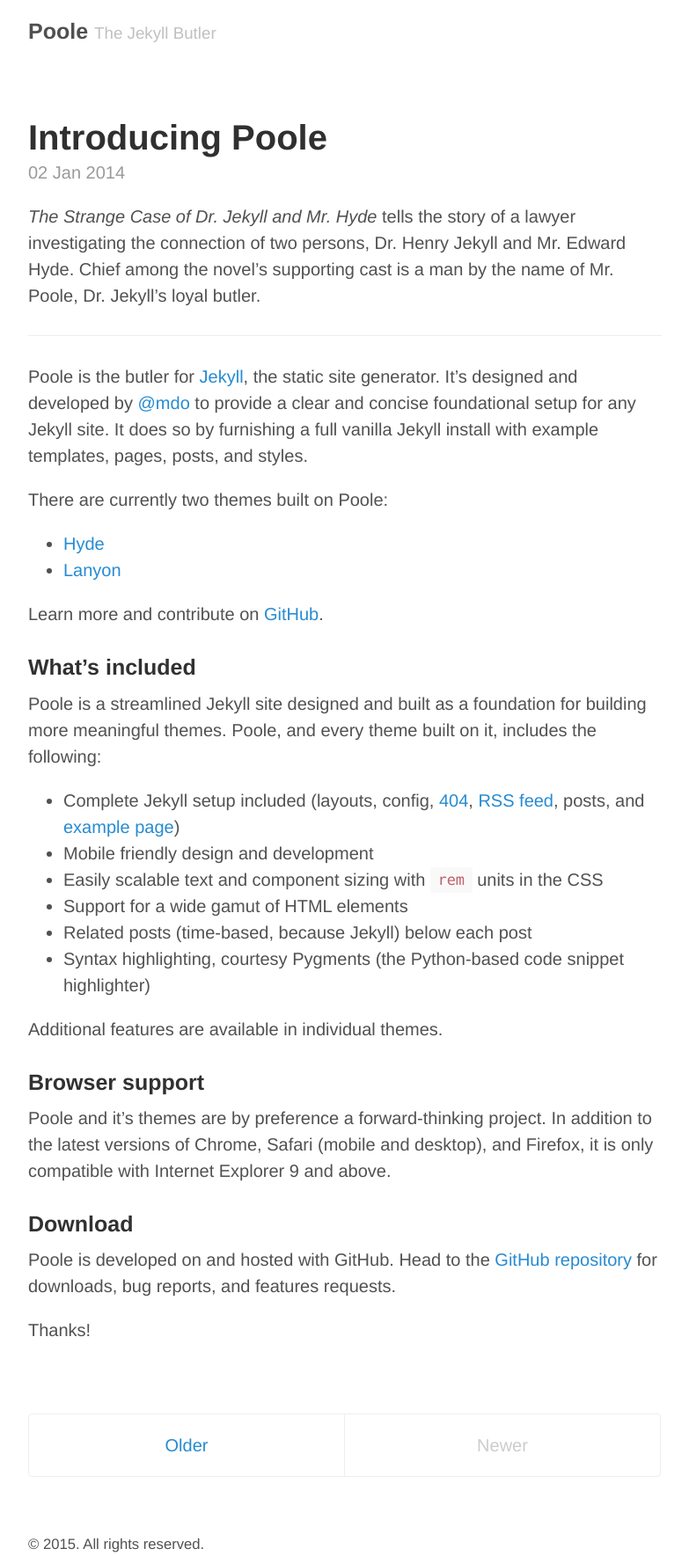
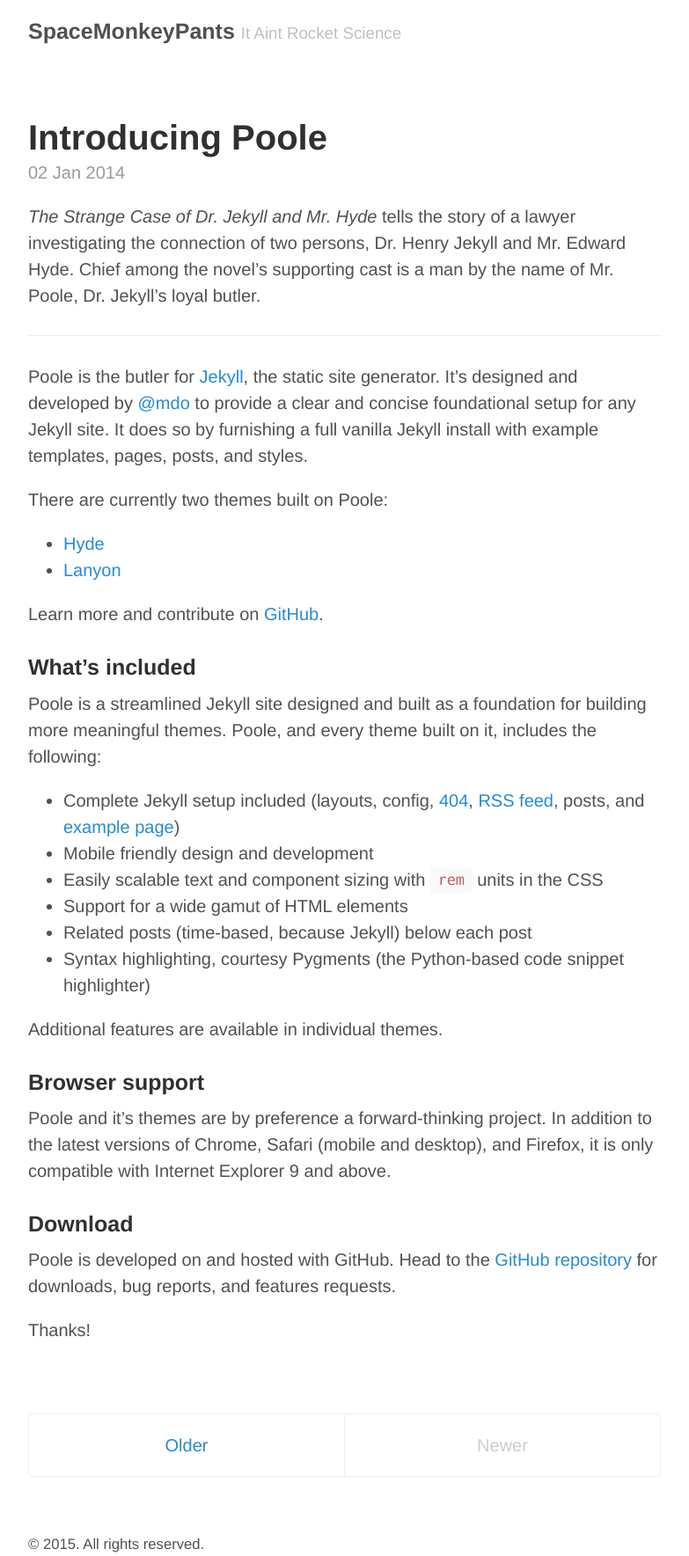
Before and after one commit to spacemonkeypants/spacemonkeypants.github.io, a Jekyll site: the page built from index.html, in a window 1280 px wide. Shown: the whole page at 88% size, without its empty margins (248-1031 px from the left). Built offline with Jekyll 4.4.1, drawn with Linux system fonts in a browser that asks for light colours; the list of posts is cut into pages by our own code.

Commit message:
update config

```diff
--- a/_config.yml
+++ b/_config.yml
@@ -3,17 +3,17 @@
 relative_permalinks: true
 
 # Setup
-title:            Poole
-tagline:          The Jekyll Butler
-url:              http://getpoole.com
+title:            SpaceMonkeyPants
+tagline:          It Aint Rocket Science
+url:              http://spacemonkeypants.github.io
 paginate:         1
 baseurl:          /
 author:
-  name:           Mark Otto
-  url:            https://twitter.com/mdo
-  email:          markdotto@gmail.com
+  name:           Spacemonkeypants
+  url:            https://twitter.com/spacemonkeypants
+  email:          spacemonkeypants@buggyasfuck.com
 
 # Custom vars
 version:          1.0.0
 github:
-  repo:           https://github.com/poole/poole
+  repo:           https://github.com/spacemonkeypants/spacemonkeypants.github.io
```
Also changed, not shown: 7 other files.
